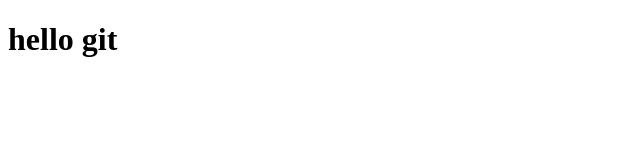
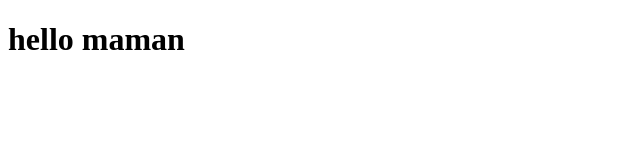
Before and after one commit to mamantube/tugas, a plain HTML site: page index.html in a window 1280 px wide. Shown: the whole page, without its empty margins (0-640 px from the left). Drawn offline with Linux system fonts and the light colour scheme.

Commit message:
update index.html

```diff
--- a/index.html
+++ b/index.html
@@ -7,6 +7,6 @@
     <title>Document</title>
 </head>
 <body>
-    <h1>hello git</h1>
+    <h1>hello maman</h1>
 </body>
 </html>
```
